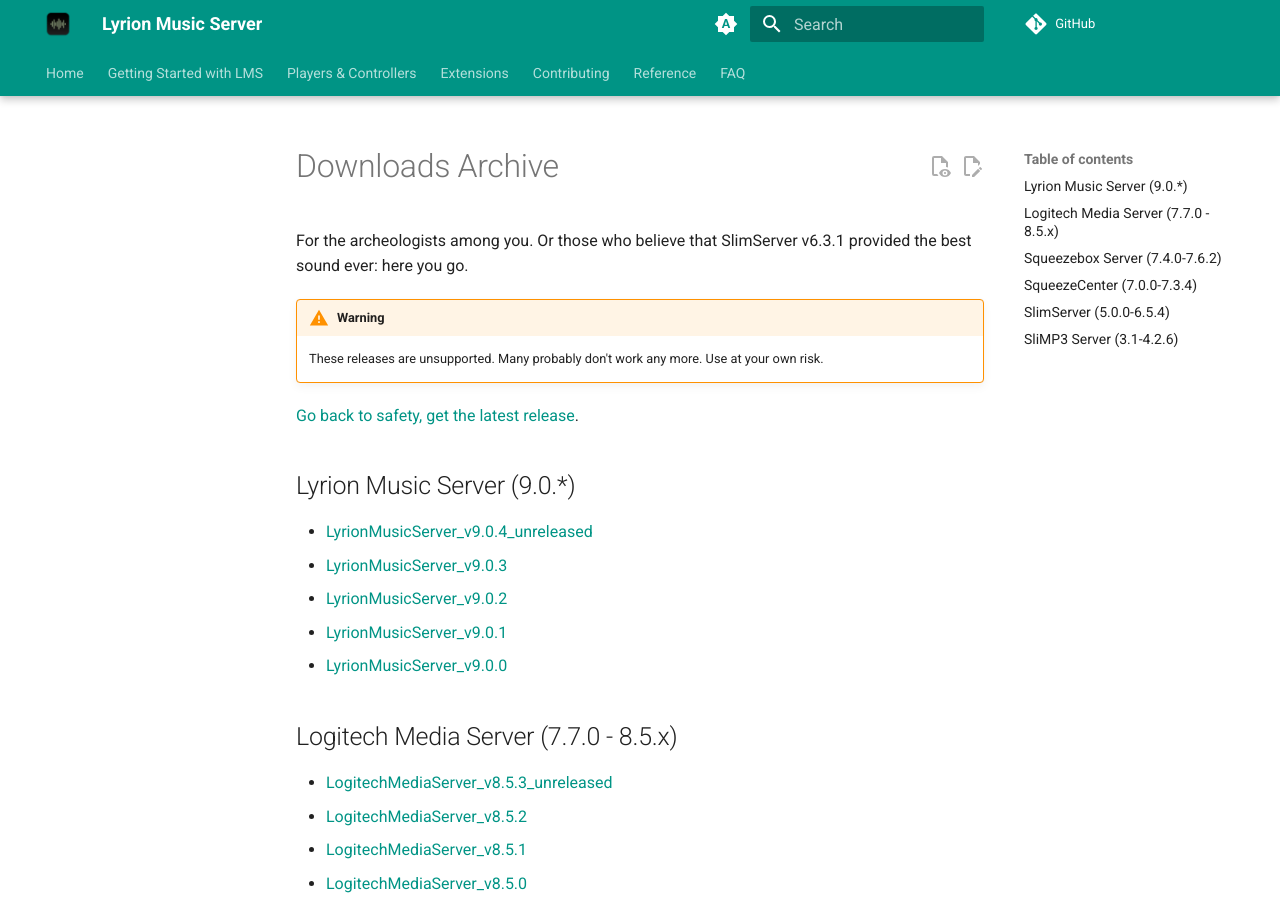
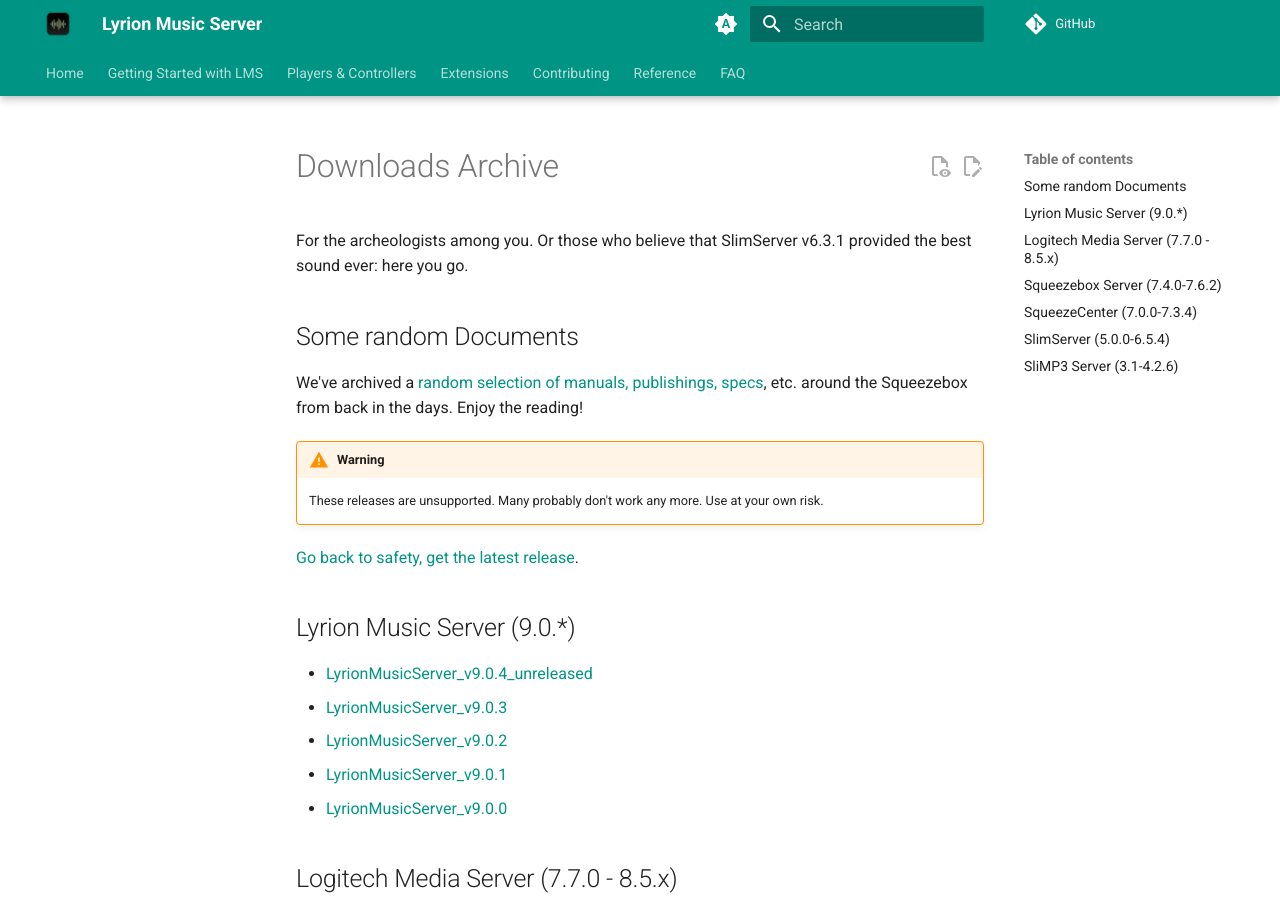
Before and after one commit to LMS-Community/lms-community.github.io, an MkDocs documentation site: the page built from docs/downloads/archive.md, in a window 1280 px wide and 900 px high. Built offline with MkDocs 1.6.1 and Material for MkDocs 9.7.7, drawn with Linux system fonts in a browser that asks for light colours; a script that is not in the unit is left out; plug-ins that fetch from the network failed and are left out; comment, search, counter and statistics services are not loaded.

Commit message:
Add a listing of those random document downloads we have in the archives

```diff
--- a/docs/downloads/archive.md
+++ b/docs/downloads/archive.md
@@ -4,6 +4,13 @@
 ---
 
 For the archeologists among you. Or those who believe that SlimServer v6.3.1 provided the best sound ever: here you go.
+
+## Some random Documents
+
+We've archived a [random selection of manuals, publishings, specs](listing.md?docs), etc. around the Squeezebox
+from back in the days. Enjoy the reading!
+
+
 
 !!! warning
     These releases are unsupported. Many probably don't work any more. Use at your own risk.
```
Also changed, not shown: docs/getting-started/changelog-lms8.md (+1 -1 lines), 3 other files.
